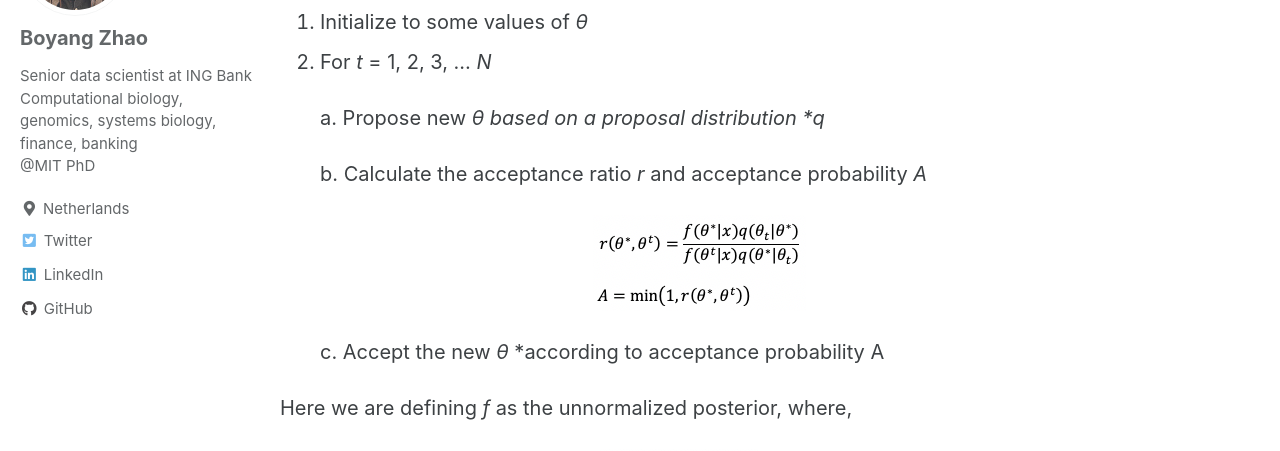
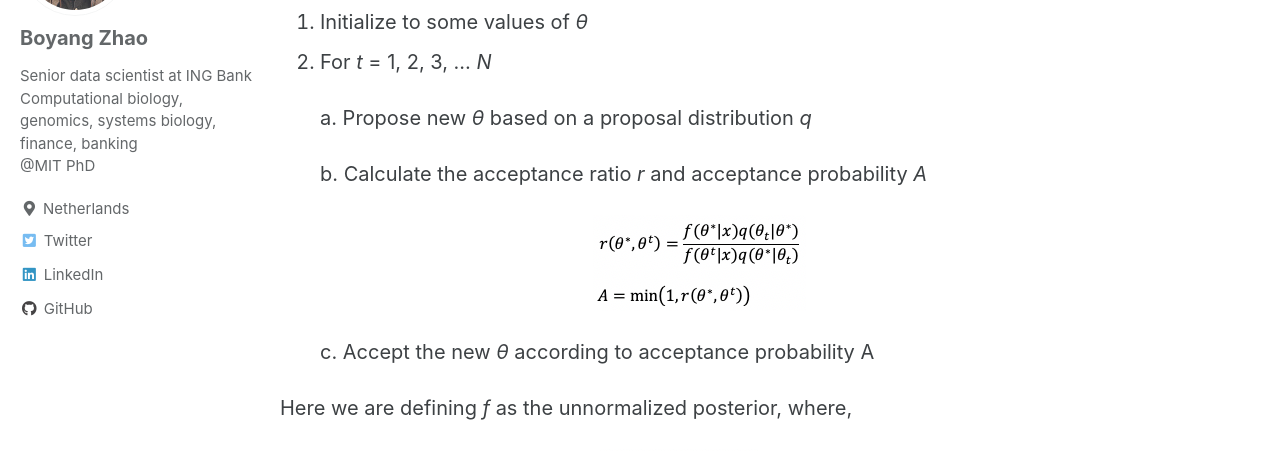
Before and after one commit to boyangzhao/boyangzhao.github.io, a Jekyll site: the page built from _posts/2021-01-14-mcmc-bayesian-inference.md, in a window 1280 px wide and 1400 px high, scrolled down 2587 px. Shown: the part 154-605 px from the top of the window. Built offline with Jekyll 4.4.1, drawn with Linux system fonts in a browser that asks for light colours; cached includes are drawn as plain includes; comment, search, counter and statistics services are not loaded; some of the changed text lies outside the part shown.

Commit message:
minor fixes to italics, subscripts

```diff
--- a/_posts/2021-01-14-mcmc-bayesian-inference.md
+++ b/_posts/2021-01-14-mcmc-bayesian-inference.md
@@ -83,13 +83,13 @@ change the notations to that in the context of Bayesian inference,
 1. Initialize to some values of *θ*
 2. For *t* = 1, 2, 3, … *N*
 
-    a. Propose new *θ* *based on a proposal distribution *q*
+    a. Propose new *θ* based on a proposal distribution *q*
 
     b. Calculate the acceptance ratio *r* and acceptance probability *A*
 
     ![](/images/mcmc_eq_acc2.png){: .align-center}
 
-    c. Accept the new *θ* *according to acceptance probability A
+    c. Accept the new *θ* according to acceptance probability A
 
 Here we are defining *f* as the unnormalized posterior, where,
 
```
Also changed, not shown: other parts of _posts/2021-01-14-mcmc-bayesian-inference.md (+3 -3 lines), _pages/publications.md (+1 -1 lines), _posts/2021-01-13-monte-carlo-integration.md (+6 -6 lines).
